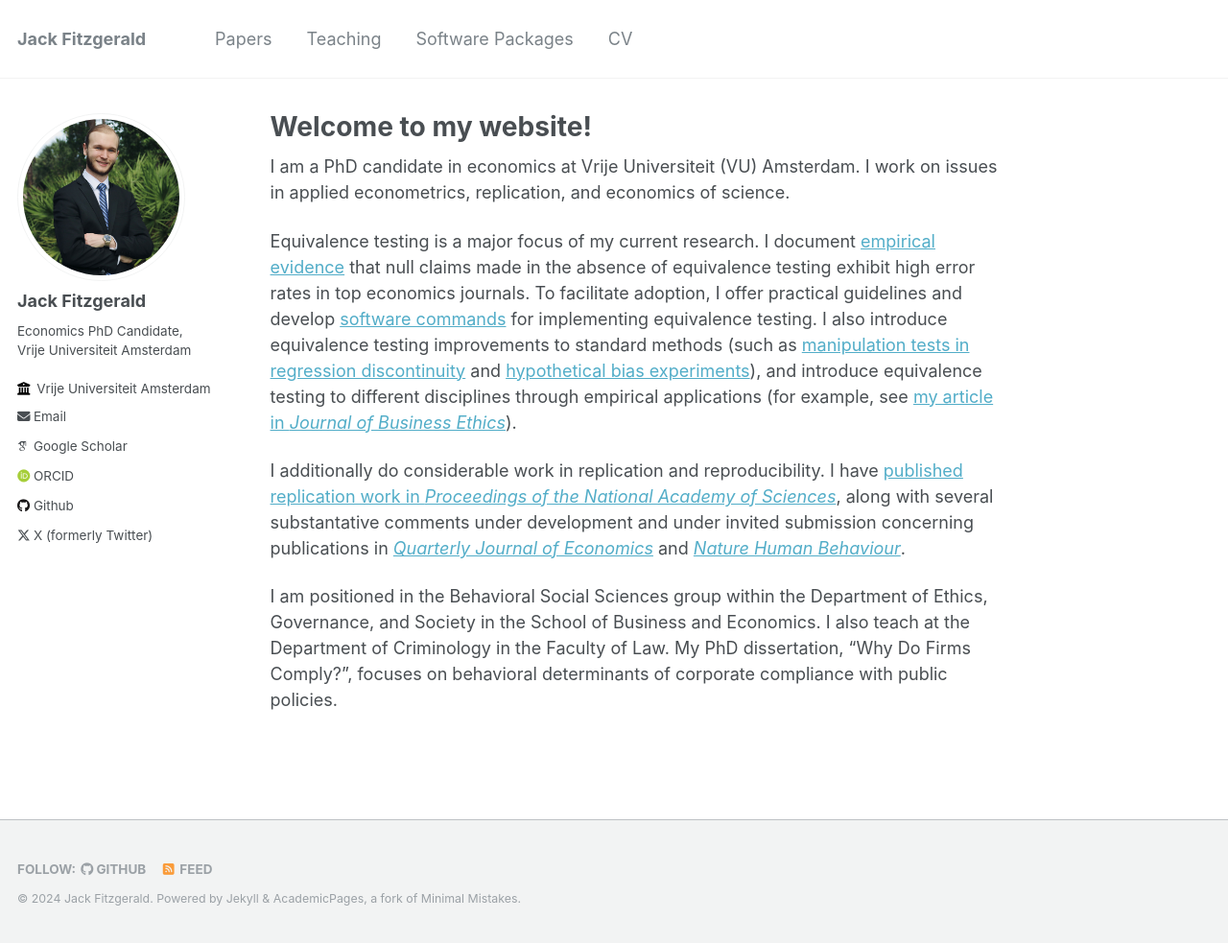
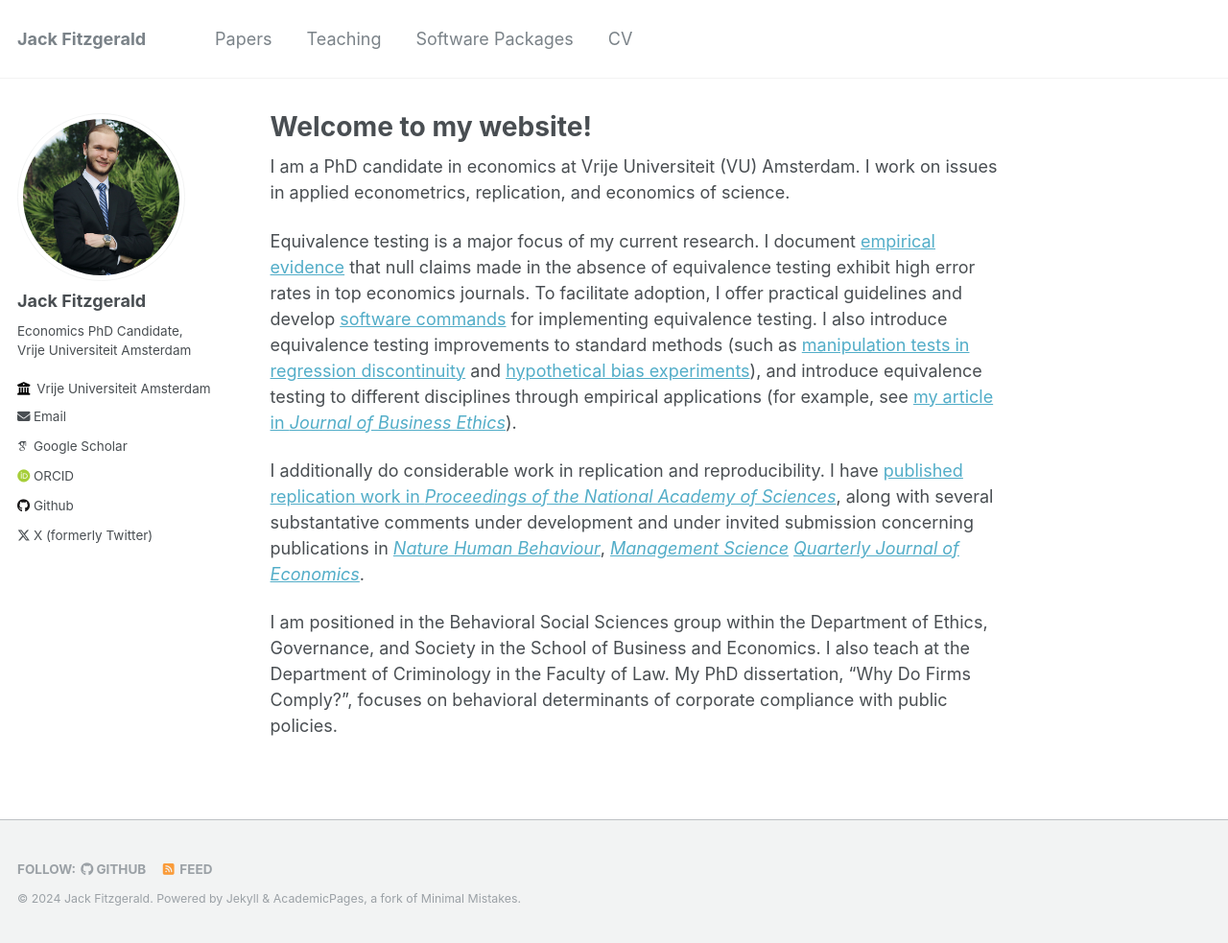
Before and after one commit to jack-fitzgerald/jack-fitzgerald.github.io, a Jekyll site: the page built from _pages/about.md, in a window 1280 px wide and 983 px high. Shown: the whole window at 96% size. Built offline with Jekyll 4.4.1, drawn with Linux system fonts in a browser that asks for light colours; some web fonts are replaced.

Commit message:
Update about.md

```diff
--- a/_pages/about.md
+++ b/_pages/about.md
@@ -11,6 +11,6 @@ I am a PhD candidate in economics at Vrije Universiteit (VU) Amsterdam. I work o
 
 Equivalence testing is a major focus of my current research. I document [empirical evidence](https://jack-fitzgerald.github.io/files/The_Need_for_Equivalence_Testing_in_Economics.pdf) that null claims made in the absence of equivalence testing exhibit high error rates in top economics journals. To facilitate adoption, I offer practical guidelines and develop [software commands](https://jack-fitzgerald.github.io/code/) for implementing equivalence testing. I also introduce equivalence testing improvements to standard methods (such as [manipulation tests in regression discontinuity](https://jack-fitzgerald.github.io/files/RDD_Equivalence.pdf) and [hypothetical bias experiments](https://jack-fitzgerald.github.io/files/Hypothetical_Bias.pdf)), and introduce equivalence testing to different disciplines through empirical applications (for example, see [my article in <i>Journal of Business Ethics</i>](https://doi.org/10.1007/s10551-024-05731-x)).
 
-I additionally do considerable work in replication and reproducibility. I have [published replication work in <i>Proceedings of the National Academy of Sciences</i>](https://www.pnas.org/doi/10.1073/pnas.2403758121), along with several substantative comments under development and under invited submission concerning publications in [<i>Quarterly Journal of Economics</i>](https://jack-fitzgerald.github.io/files/MS23_Replication.pdf) and [<i>Nature Human Behaviour</i>](https://jack-fitzgerald.github.io/files/WEA23_Replication.pdf).
+I additionally do considerable work in replication and reproducibility. I have [published replication work in <i>Proceedings of the National Academy of Sciences</i>](https://www.pnas.org/doi/10.1073/pnas.2403758121), along with several substantative comments under development and under invited submission concerning publications in [<i>Nature Human Behaviour</i>](https://jack-fitzgerald.github.io/files/WEA23_Replication.pdf), [<i>Management Science</i>](https://jack-fitzgerald.github.io/files/GS22_Replication.pdf) [<i>Quarterly Journal of Economics</i>](https://jack-fitzgerald.github.io/files/MS23_Replication.pdf).
 
 I am positioned in the Behavioral Social Sciences group within the Department of Ethics, Governance, and Society in the School of Business and Economics. I also teach at the Department of Criminology in the Faculty of Law. My PhD dissertation, "Why Do Firms Comply?", focuses on behavioral determinants of corporate compliance with public policies.
```
